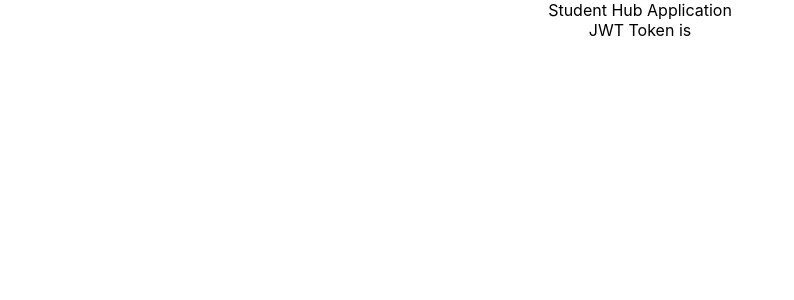
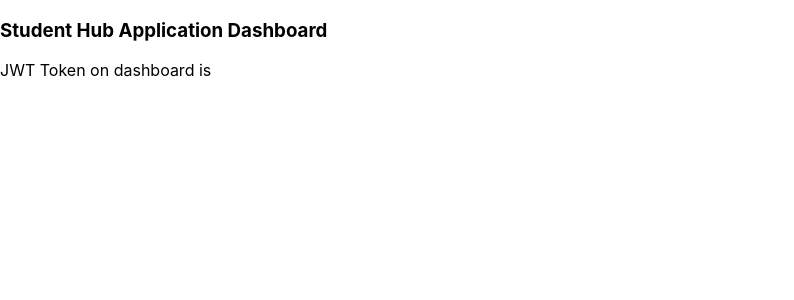
Before and after one commit to talhayaseen57/Student-Hub-Application, a React (Create React App) app in the folder student-hub-frontend/: page /dashboard in a window 1280 px wide. Shown: the top 300 px of the page, without its empty margins (0-794 px from the left). Built offline with nearby package versions, Linux system fonts and the light colour scheme; no server answers.

Commit message:
created routes
Created routes for url '/' and '/dashboard' using react-route-dom

```diff
--- a/student-hub-frontend/package.json
+++ b/student-hub-frontend/package.json
@@ -8,6 +8,7 @@
     "@testing-library/user-event": "^13.5.0",
     "react": "^18.2.0",
     "react-dom": "^18.2.0",
+    "react-router-dom": "^6.22.3",
     "react-scripts": "5.0.1",
     "web-vitals": "^2.1.4"
   },
--- a/student-hub-frontend/src/App.js
+++ b/student-hub-frontend/src/App.js
@@ -1,6 +1,9 @@
 import { useEffect } from "react";
 import "./App.css";
 import { useLocalStorageFunc } from "./util/useLocalStorageFunc";
+import { Route, Routes } from "react-router-dom";
+import Dashboard from "./Dashboard/dashboard";
+import Homepage from "./Home/homepage";
 
 
 
@@ -8,9 +11,7 @@ function App() {
   const [jwtToken, setJwtToken] = useLocalStorageFunc("", "jwtToken");
 
   useEffect(() => {
-
     if (!jwtToken) {
-
       console.log("Hello React!");
 
       const requestBody = {
@@ -27,16 +28,16 @@ function App() {
       })
         .then((response) => response.json())
         .then((data) => setJwtToken(data.accessToken));
-
     }
-
   }, []);
 
   return (
-    <div className="App">
-      <div>Student Hub Application</div>
-      <div>JWT Token is {jwtToken}</div>
-    </div>
+
+    <Routes>
+      <Route path="/" element={<Homepage />} />
+      <Route path="/dashboard" element={<Dashboard />} />
+    </Routes>
+
   );
 }
 
--- /dev/null
+++ b/student-hub-frontend/src/Dashboard/dashboard.js
@@ -0,0 +1,20 @@
+import React from 'react'
+import { useLocalStorageFunc } from '../util/useLocalStorageFunc';
+
+
+const Dashboard = () => {
+
+  const [jwtToken, setJwtToken] = useLocalStorageFunc("", "jwtToken");
+
+
+  return (
+    <div className="container">
+      <h3>Student Hub Application Dashboard</h3>
+      <div>JWT Token on dashboard is {jwtToken}</div>
+    </div>
+  );
+
+}
+
+
+export default Dashboard
--- /dev/null
+++ b/student-hub-frontend/src/Home/homepage.js
@@ -0,0 +1,20 @@
+import React from 'react'
+import { useLocalStorageFunc } from '../util/useLocalStorageFunc';
+
+
+const Homepage = () => {
+
+  const [jwtToken, setJwtToken] = useLocalStorageFunc("", "jwtToken");
+
+
+  return (
+    <div className="container">
+      <h3>Student Hub Application Home</h3>
+      <div>JWT Token is {jwtToken}</div>
+    </div>
+  );
+
+}
+
+
+export default Homepage
--- a/student-hub-frontend/src/index.js
+++ b/student-hub-frontend/src/index.js
@@ -1,13 +1,16 @@
-import React from 'react';
-import ReactDOM from 'react-dom/client';
-import './index.css';
-import App from './App';
-import reportWebVitals from './reportWebVitals';
+import React from "react";
+import ReactDOM from "react-dom/client";
+import "./index.css";
+import App from "./App";
+import reportWebVitals from "./reportWebVitals";
+import { BrowserRouter } from "react-router-dom";
 
-const root = ReactDOM.createRoot(document.getElementById('root'));
+const root = ReactDOM.createRoot(document.getElementById("root"));
 root.render(
   <React.StrictMode>
-    <App />
+    <BrowserRouter>
+      <App />
+    </BrowserRouter>
   </React.StrictMode>
 );
 
```
Also changed, not shown: 1 other file (tests, documents, lock files or other folders).
